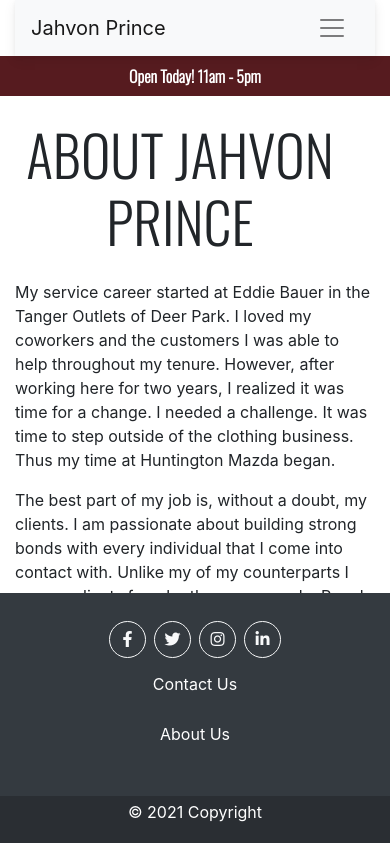
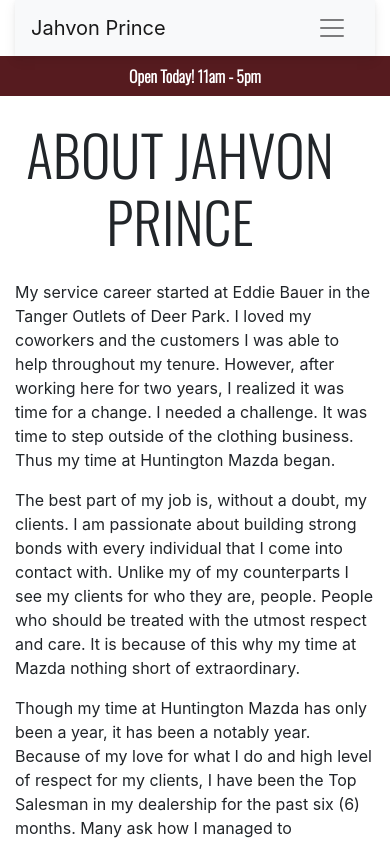
Before and after one commit to duran-thomas/auto-website, a React (Create React App) app: page /about-us in a window 390 px wide. Shown: the top 843 px of the page. Built offline with nearby package versions, Linux system fonts and the light colour scheme.

Commit message:
updates before deployment

```diff
--- a/src/App.css
+++ b/src/App.css
@@ -107,3 +107,18 @@
 .header__text{
   font-family: 'Oswald', sans-serif;
 }
+
+.footer__container{
+    position: absolute;
+    bottom: 0;
+    max-width: 100%;
+    padding: 0;
+}
+
+@media only screen and (max-width: 600px) {
+  .footer__container{
+    position: relative;
+    max-width: 100%;
+    padding: 0 !important;
+}
+}
--- a/src/components/pages/AboutUs.js
+++ b/src/components/pages/AboutUs.js
@@ -55,12 +55,7 @@
         </Container>
         <br></br>
         <Container
-          style={{
-            position: "absolute",
-            bottom: "0",
-            maxWidth: "100%",
-            padding: "0",
-          }}
+          className='footer__container'
         >
           <Footer />
         </Container>
--- a/src/components/pages/ContactUs.js
+++ b/src/components/pages/ContactUs.js
@@ -23,7 +23,7 @@
           <br></br>
           <Container>
             <Row>
-              <Col>
+              <Col lg={6} sm={12}>
                 <Card style={{ marginBottom: "10px" }}>
                   <Card.Header className='header__text'>
                     <strong>Phone Number</strong>
@@ -42,7 +42,7 @@
                   </Card.Body>
                 </Card>
               </Col>
-              <Col>
+              <Col lg={6} sm={12}>
                 <Card style={{ marginBottom: "10px" }} className='header__text'>
                   <Card.Header>
                     <strong>Hours</strong>
--- a/src/components/pages/NewVehicles.js
+++ b/src/components/pages/NewVehicles.js
@@ -1,8 +1,11 @@
 import React, { Component } from "react";
-import db from "./../../firebase.config";
+import db from './../../firebase.config'
 import { Container } from "react-bootstrap";
 import Cars from "./../Cars";
 import Pagination from "./../Paginate";
+import Footer from './../Footer'
+
+
 
 var newState = [];
 class NewVehicles extends Component {
@@ -47,7 +50,8 @@
 
     return (
       <div className="row" style={{ marginTop: "50px" }}>
-        <Container className="container_width">
+        <Container className="container_width" style={{paddingLeft: '30px'}}>
+          <h2 className='div-heading display-4 header__text'>Our Selection Of New Vehicles</h2>
           <br></br>
           <Cars cars={currentCars} loading={loading} />
           <br></br>
@@ -59,6 +63,7 @@
             prevPage={prevPage}
           />
         </Container>
+        <Footer />
       </div>
     );
   }
--- a/src/components/pages/UsedVehicles.js
+++ b/src/components/pages/UsedVehicles.js
@@ -3,6 +3,7 @@
 import { Container } from "react-bootstrap";
 import Cars from "./../Cars";
 import Pagination from "./../Paginate";
+import Footer from './../Footer'
 
 var newState = [];
 class UsedVehicles extends Component {
@@ -45,7 +46,8 @@
 
     return (
       <div className="row" style={{ marginTop: "50px" }}>
-        <Container className="container_width">
+        <Container className="container_width" style={{paddingLeft: '30px'}}>
+        <h2 className='div-heading display-4 header__text'>Our Selection Of Pre-Owned Vehicles</h2>
           <br></br>
           <Cars cars={currentCars} loading={loading} />
           <br></br>
@@ -55,6 +57,7 @@
             paginate={paginate}
           />
         </Container>
+        <Footer />
       </div>
     );
   }
```
